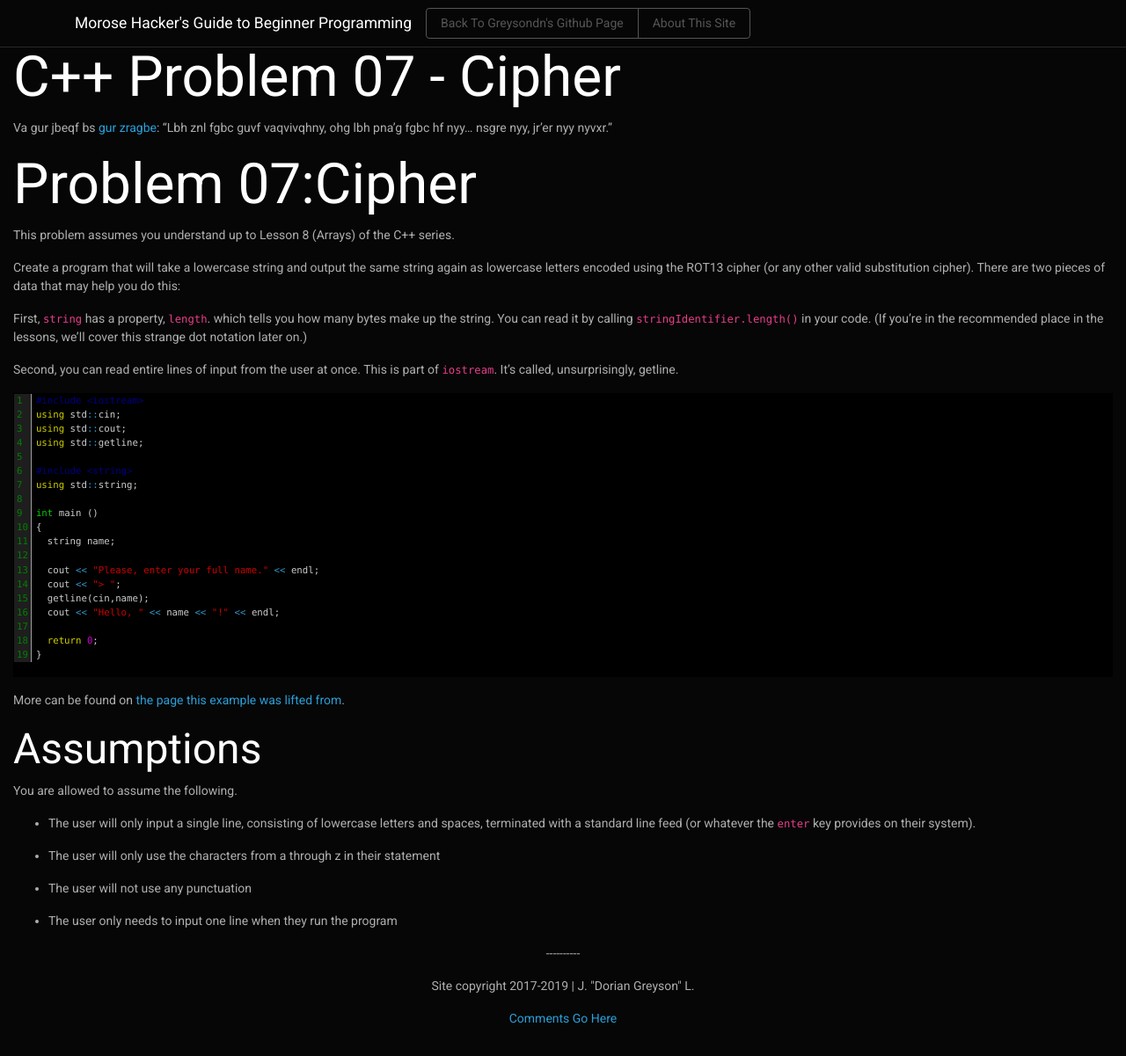
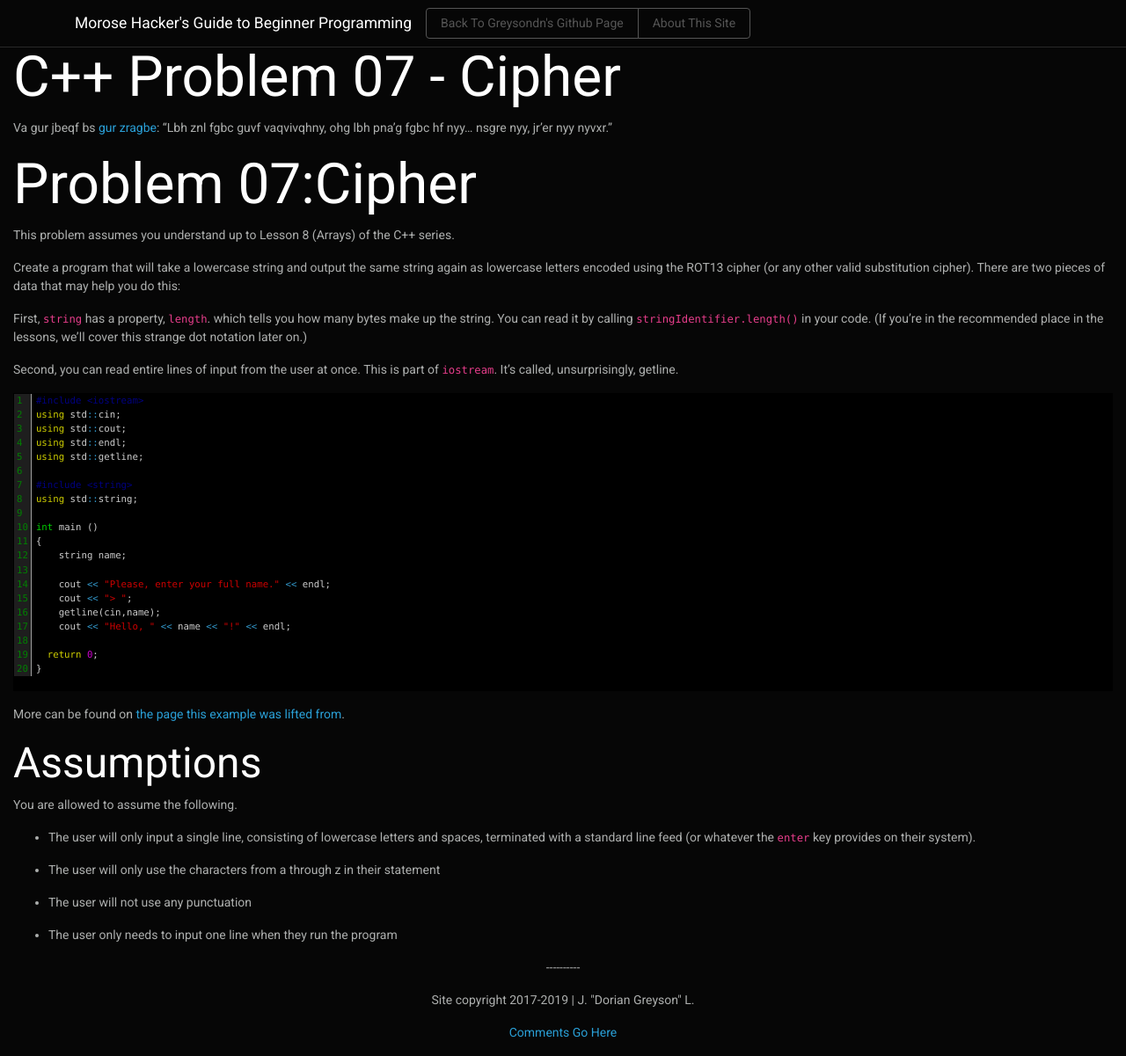
Before and after one commit to greysondn/morose-hacker, a Jekyll site: the page built from cpp/p07-cipher.md, in a window 1280 px wide and 1201 px high. Shown: the whole window at 88% size. Built offline with Jekyll 4.4.1, drawn with Linux system fonts in a browser that asks for light colours; nearby versions of some CDN libraries.

Commit message:
cpp p07 - fix out-of-scope endl

```diff
--- a/cpp/p07-cipher.md
+++ b/cpp/p07-cipher.md
@@ -22,6 +22,7 @@ Second, you can read entire lines of input from the user at once. This is part o
 #include <iostream>
 using std::cin;
 using std::cout;
+using std::endl;
 using std::getline;
 
 #include <string>
@@ -29,12 +30,12 @@ using std::string;
 
 int main ()
 {
-  string name;
+    string name;
 
-  cout << "Please, enter your full name." << endl;
-  cout << "> ";
-  getline(cin,name);
-  cout << "Hello, " << name << "!" << endl;
+    cout << "Please, enter your full name." << endl;
+    cout << "> ";
+    getline(cin,name);
+    cout << "Hello, " << name << "!" << endl;
 
   return 0;
 }
```
